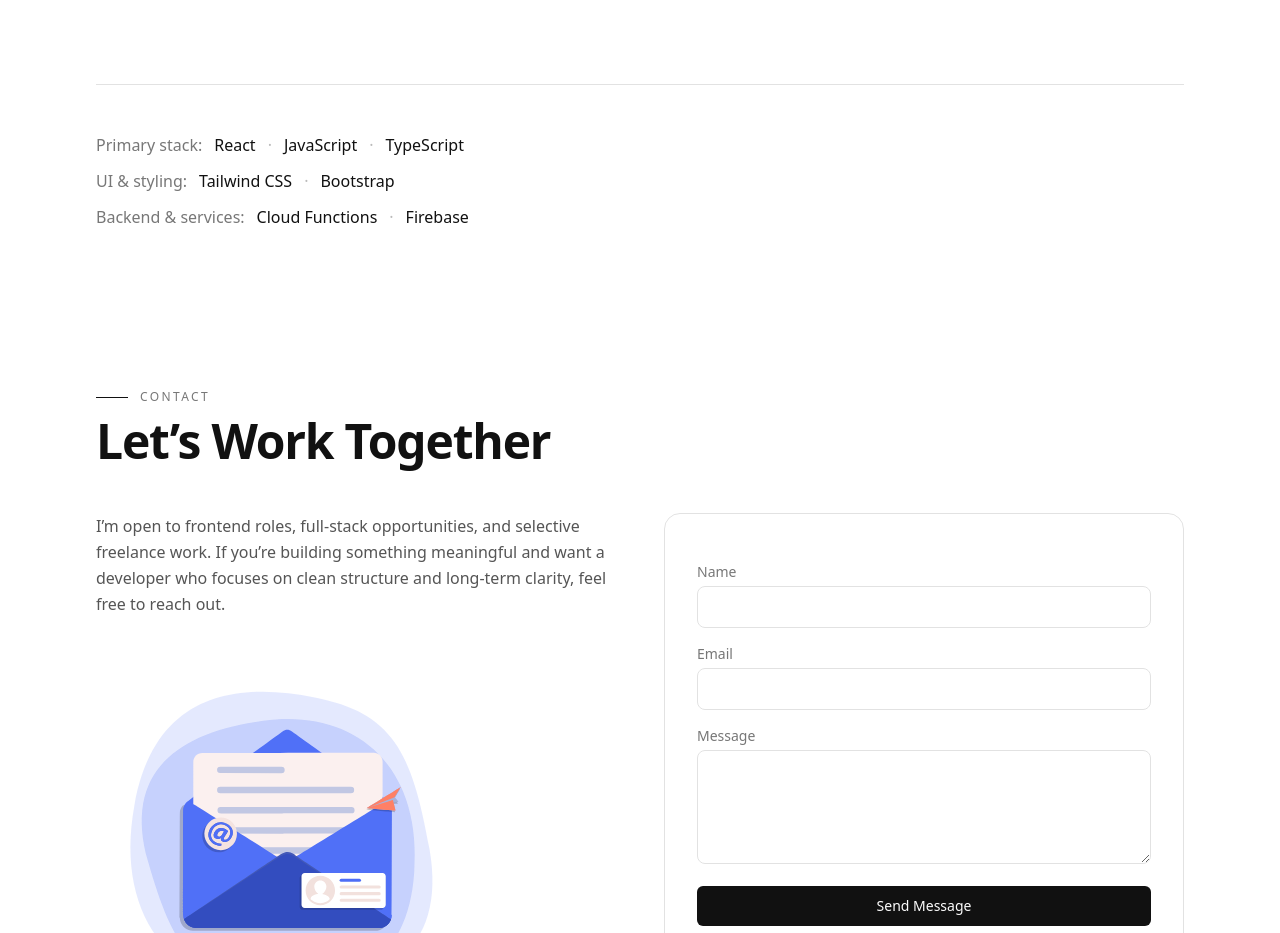
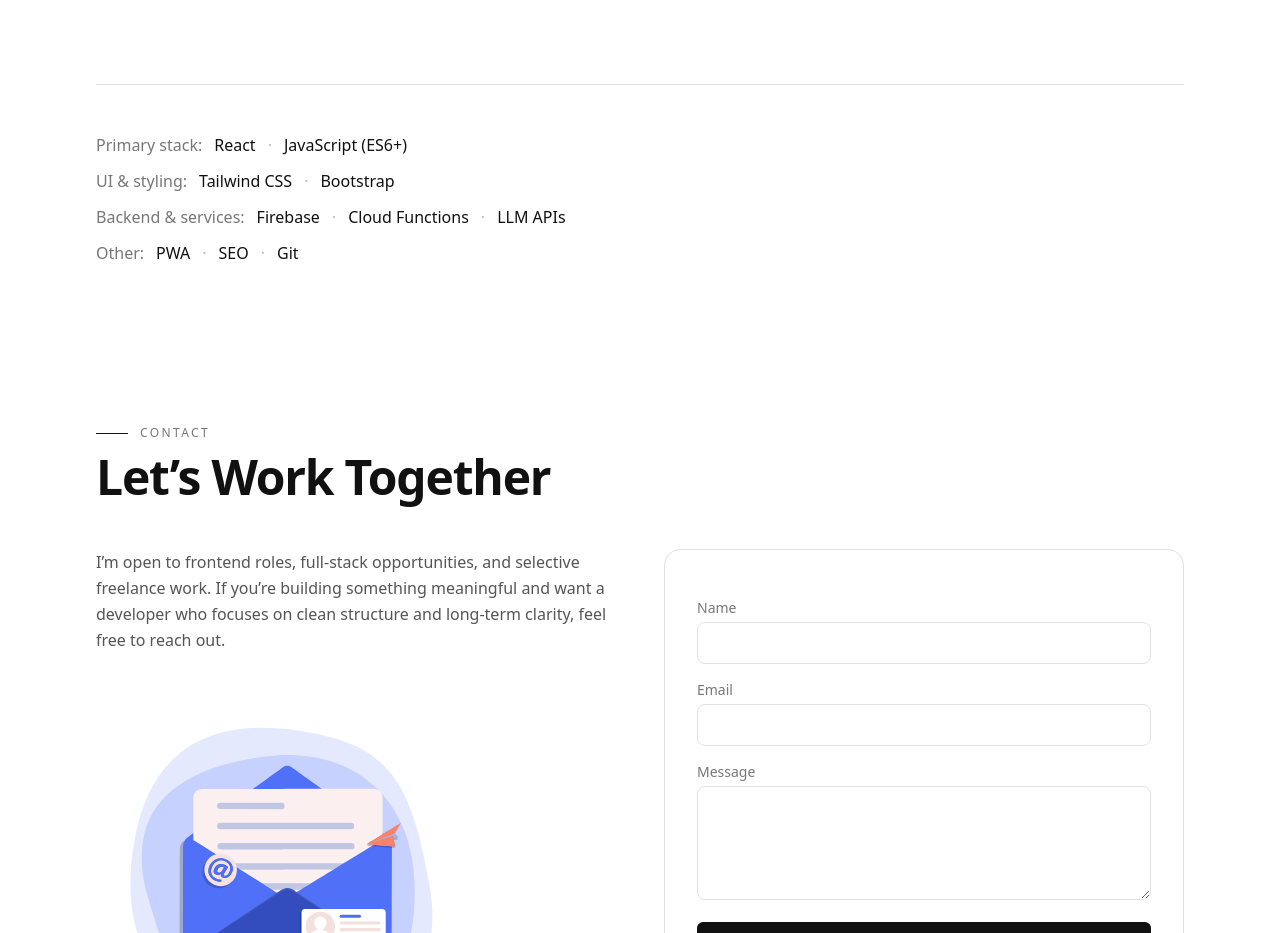
Before and after one commit to Kuldeep-Sharmaa/Myportfolio, a React (Vite) app: page / in a window 1280 px wide. Shown: the part 3360-4293 px from the top of the page. Built offline with nearby package versions, Linux system fonts and the light colour scheme.

Commit message:
Update Skills component to enhance tech stack details and improve clarity

```diff
--- a/src/sections/Skills.jsx
+++ b/src/sections/Skills.jsx
@@ -202,7 +202,6 @@ export default function Skills() {
             );
           })}
         </div>
-
         {/* Tech stack footer */}
         <div
           className={`mt-20 sm:mt-24 pt-12 border-t border-light-border dark:border-dark-border transition-all duration-700 ease-out ${
@@ -214,9 +213,7 @@ export default function Skills() {
             <span className="text-tertiary">Primary stack:</span>
             <span className="font-medium text-primary">React</span>
             <span className="text-tertiary opacity-50">·</span>
-            <span className="font-medium text-primary">JavaScript</span>
-            <span className="text-tertiary opacity-50">·</span>
-            <span className="font-medium text-primary">TypeScript</span>
+            <span className="font-medium text-primary">JavaScript (ES6+)</span>
           </div>
 
           <div className="mt-3 flex flex-wrap items-center gap-2 sm:gap-3 text-sm sm:text-base">
@@ -228,9 +225,20 @@ export default function Skills() {
 
           <div className="mt-3 flex flex-wrap items-center gap-2 sm:gap-3 text-sm sm:text-base">
             <span className="text-tertiary">Backend & services:</span>
+            <span className="font-medium text-primary">Firebase</span>
+            <span className="text-tertiary opacity-50">·</span>
             <span className="font-medium text-primary">Cloud Functions</span>
             <span className="text-tertiary opacity-50">·</span>
-            <span className="font-medium text-primary">Firebase</span>
+            <span className="font-medium text-primary">LLM APIs</span>
+          </div>
+
+          <div className="mt-3 flex flex-wrap items-center gap-2 sm:gap-3 text-sm sm:text-base">
+            <span className="text-tertiary">Other:</span>
+            <span className="font-medium text-primary">PWA</span>
+            <span className="text-tertiary opacity-50">·</span>
+            <span className="font-medium text-primary">SEO</span>
+            <span className="text-tertiary opacity-50">·</span>
+            <span className="font-medium text-primary">Git</span>
           </div>
         </div>
       </div>
```
